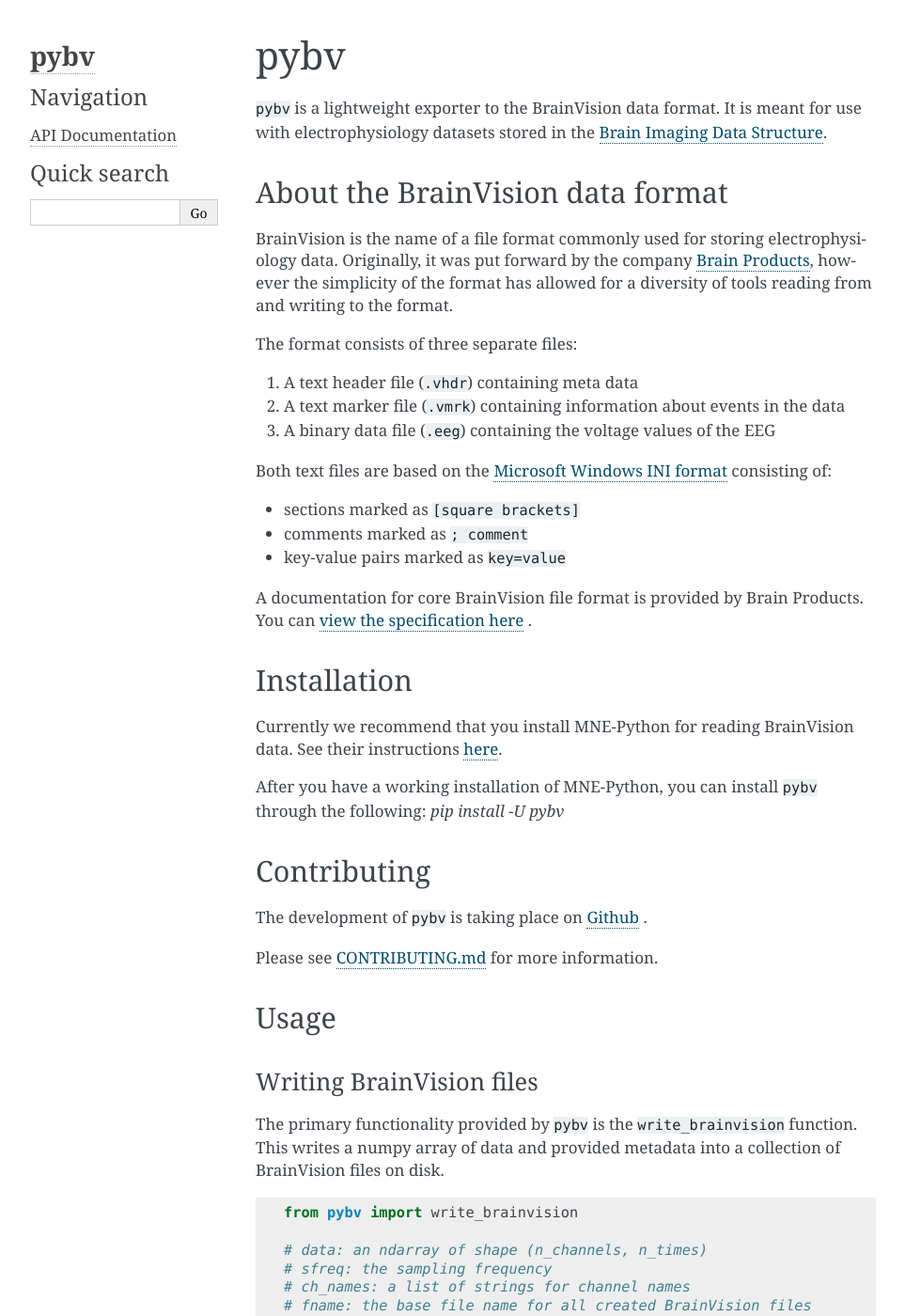
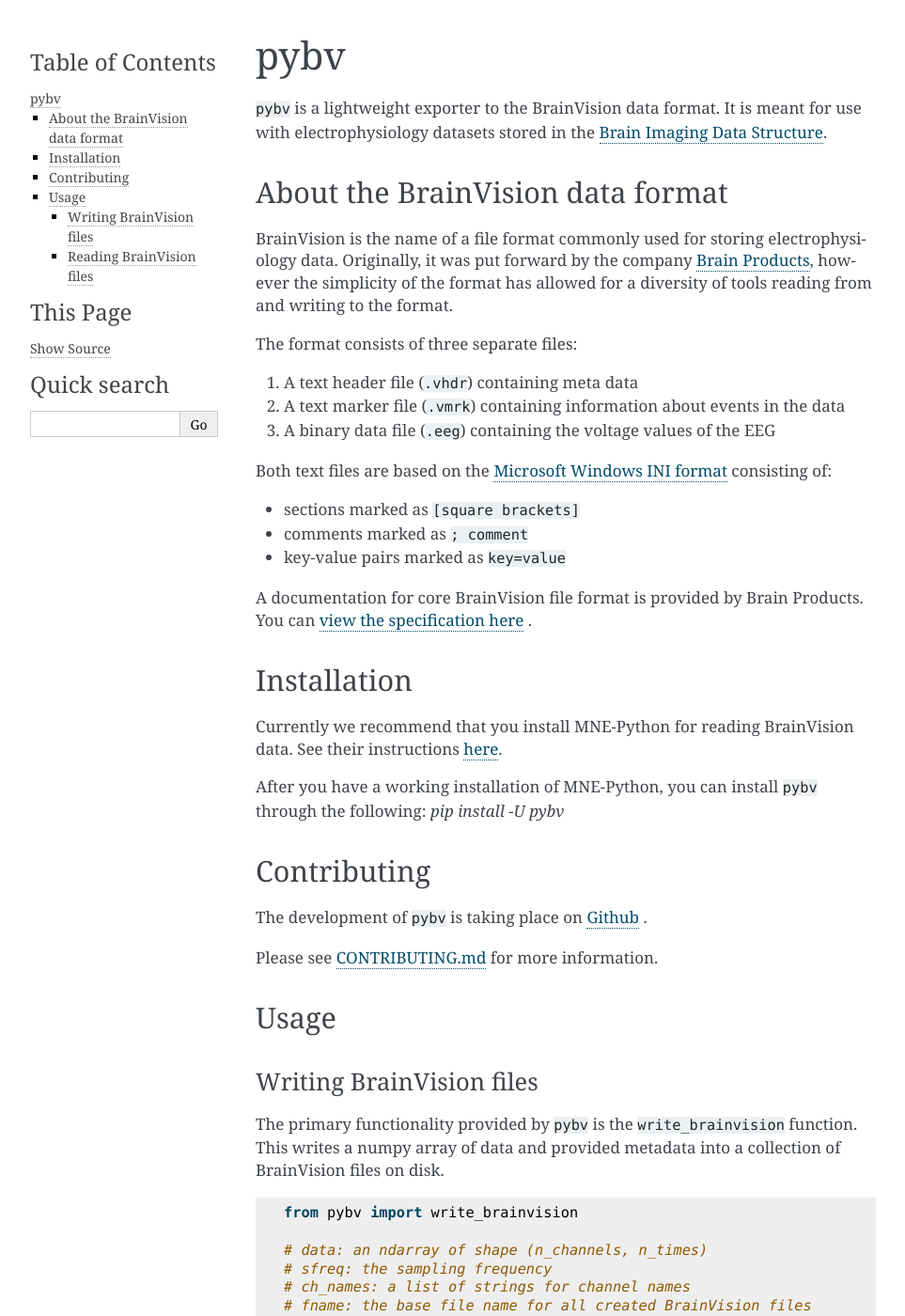
Before and after one commit to bids-standard/pybv, a Sphinx documentation site: the page built from docs/index.rst, in a window 1280 px wide and 1400 px high. Shown: the whole window at 94% size, without its empty margins (148-1111 px from the left). Built offline with Sphinx 7.4.7, drawn with Linux system fonts in a browser that asks for light colours; some of the changed lines change nothing that is shown.

Commit message:
strip down conf.py and fix sidebar

```diff
--- a/docs/conf.py
+++ b/docs/conf.py
@@ -1,175 +1,35 @@
 #!/usr/bin/env python3
 # -*- coding: utf-8 -*-
-"""Configure docs."""
-#
-# pybv documentation build configuration file, created by
-# sphinx-quickstart on Mon Apr 30 13:18:29 2018.
-#
-# This file is execfile()d with the current directory set to its
-# containing dir.
-#
-# Note that not all possible configuration values are present in this
-# autogenerated file.
-#
-# All configuration values have a default; values that are commented out
-# serve to show the default.
+"""Configure docs.
 
-# If extensions (or modules to document with autodoc) are in another directory,
-# add these directories to sys.path here. If the directory is relative to the
-# documentation root, use os.path.abspath to make it absolute, like shown here.
-#
+See: https://www.sphinx-doc.org/en/master/usage/configuration.html
+"""
 import os
 import sys
 import pybv
 curdir = os.path.dirname(__file__)
 sys.path.append(os.path.abspath(os.path.join(curdir, '..', 'pybv')))
 
-
-# -- General configuration ------------------------------------------------
-
-# If your documentation needs a minimal Sphinx version, state it here.
-#
-# needs_sphinx = '1.0'
-
-# Add any Sphinx extension module names here, as strings. They can be
-# extensions coming with Sphinx (named 'sphinx.ext.*') or your custom
-# ones.
+# see: https://sphinx.readthedocs.io/en/1.3/extensions.html
 extensions = [
    'sphinx.ext.autodoc',
    'sphinx.ext.napoleon',
    'sphinx.ext.autosummary',
-   'sphinx.ext.doctest',
-   'sphinx.ext.coverage',
-   'sphinx.ext.mathjax',
-   'sphinx.ext.viewcode']
-
-autosummary_generate = True
-# Add any paths that contain templates here, relative to this directory.
-templates_path = ['_templates']
-
-# The suffix(es) of source filenames.
-# You can specify multiple suffix as a list of string:
-#
-# source_suffix = ['.rst', '.md']
-source_suffix = '.rst'
-
-# The master toctree document.
-master_doc = 'index'
+   'sphinx.ext.viewcode',
+   ]
 
 # General information about the project.
 project = 'pybv'
 copyright = '2018-2019, pybv developers'
 author = 'pybv developers'
-
-# The version info for the project you're documenting, acts as replacement for
-# |version| and |release|, also used in various other places throughout the
-# built documents.
-#
-# The short X.Y version.
 version = pybv.__version__
-# The full version, including alpha/beta/rc tags.
 release = version
-
-# The language for content autogenerated by Sphinx. Refer to documentation
-# for a list of supported languages.
-#
-# This is also used if you do content translation via gettext catalogs.
-# Usually you set "language" from the command line for these cases.
-language = None
 
 # List of patterns, relative to source directory, that match files and
 # directories to ignore when looking for source files.
 # This patterns also effect to html_static_path and html_extra_path
 exclude_patterns = ['_build', 'Thumbs.db', '.DS_Store']
 
-# The name of the Pygments (syntax highlighting) style to use.
-pygments_style = 'sphinx'
-
-# If true, `todo` and `todoList` produce output, else they produce nothing.
-todo_include_todos = False
-
-
-# -- Options for HTML output ----------------------------------------------
-
-# The theme to use for HTML and HTML Help pages.  See the documentation for
-# a list of builtin themes.
-#
+# Options for HTML output
 html_theme = "alabaster"
-
-# Theme options are theme-specific and customize the look and feel of a theme
-# further.  For a list of options available for each theme, see the
-# documentation.
-#
-# html_theme_options = {}
-
-# Add any paths that contain custom static files (such as style sheets) here,
-# relative to this directory. They are copied after the builtin static files,
-# so a file named "default.css" will overwrite the builtin "default.css".
-html_static_path = ['_static']
-
-
-# -- Options for HTMLHelp output ------------------------------------------
-
-# Output file base name for HTML help builder.
-htmlhelp_basename = 'pybvdoc'
-
-
-# -- Options for LaTeX output ---------------------------------------------
-
-latex_elements = {
-    # The paper size ('letterpaper' or 'a4paper').
-    #
-    # 'papersize': 'letterpaper',
-
-    # The font size ('10pt', '11pt' or '12pt').
-    #
-    # 'pointsize': '10pt',
-
-    # Additional stuff for the LaTeX preamble.
-    #
-    # 'preamble': '',
-
-    # Latex figure (float) alignment
-    #
-    # 'figure_align': 'htbp',
-}
-
-# Grouping the document tree into LaTeX files. List of tuples
-# (source start file, target name, title,
-#  author, documentclass [howto, manual, or own class]).
-latex_documents = [
-    (master_doc, 'pybv.tex', 'pybv Documentation',
-     'BIDS Commmunity', 'manual'),
-]
-
-
-# -- Options for manual page output ---------------------------------------
-
-# One entry per manual page. List of tuples
-# (source start file, name, description, authors, manual section).
-man_pages = [
-    (master_doc, 'pybv', 'pybv Documentation',
-     [author], 1)
-]
-
-
-# -- Options for Texinfo output -------------------------------------------
-
-# Grouping the document tree into Texinfo files. List of tuples
-# (source start file, target name, title, author,
-#  dir menu entry, description, category)
-texinfo_documents = [
-    (master_doc, 'pybv', 'pybv Documentation',
-     author, 'pybv', 'I/O for the BrainVision data format.',
-     'Miscellaneous'),
-]
-
-# Sidebar settings
-html_sidebars = {
-    '**': [
-        'about.html',
-        'navigation.html',
-        'relations.html',
-        'searchbox.html'
-    ]
-}
+html_theme_options = {"fixed_sidebar": True}
```
